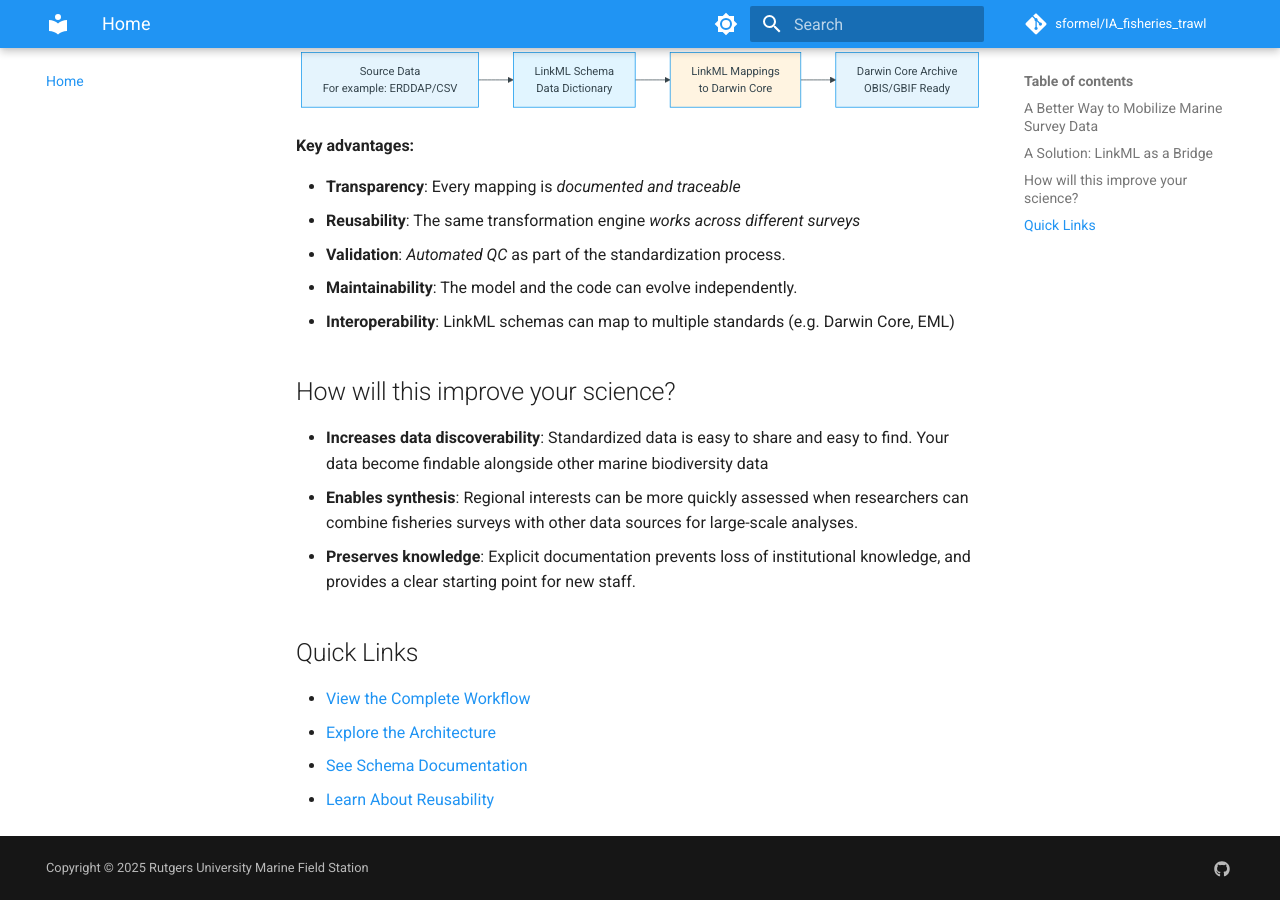
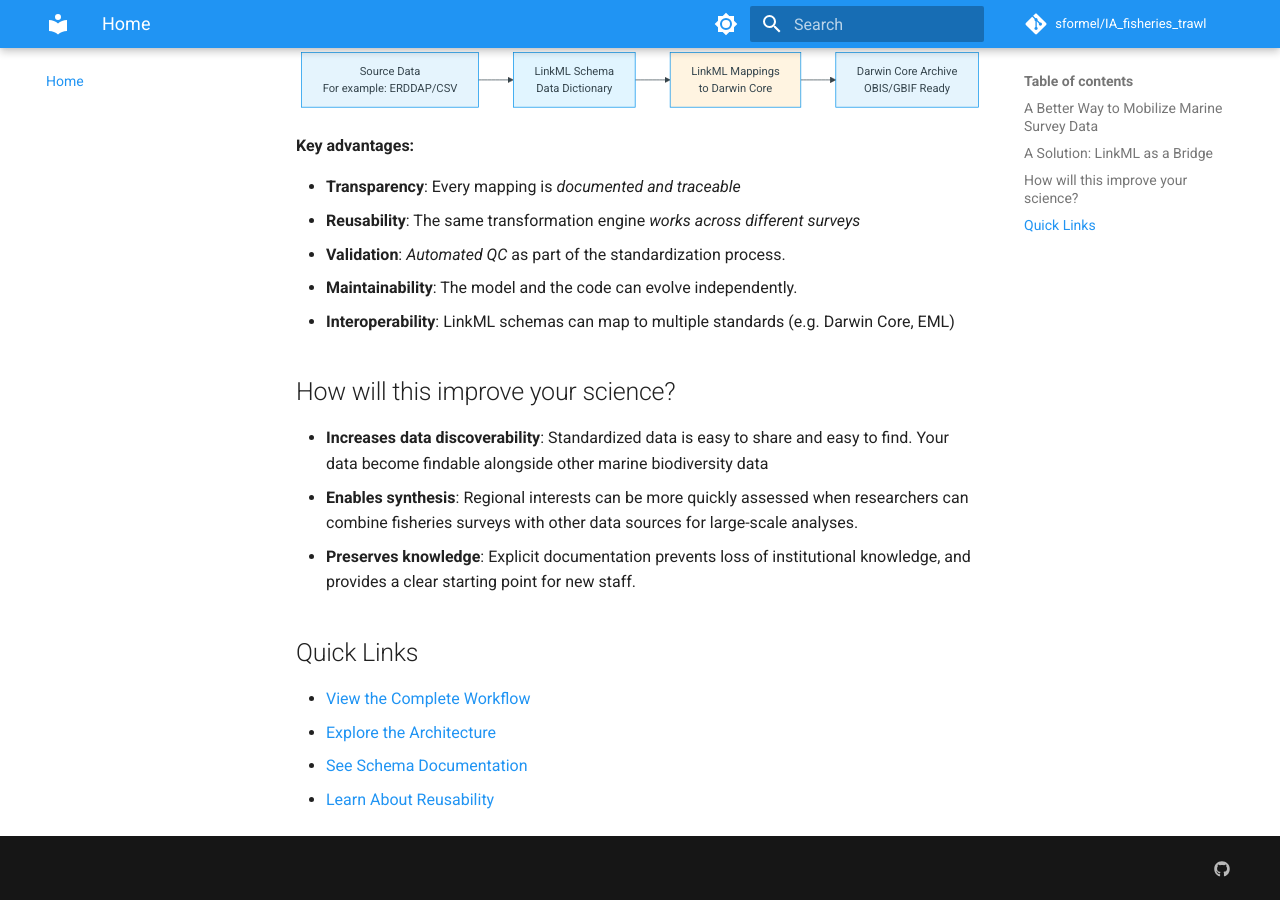
Before and after one commit to sformel/IA_fisheries_trawl, an MkDocs documentation site: the page built from docs/index.md, in a window 1280 px wide and 900 px high, scrolled down 617 px. Built offline with MkDocs 1.6.1 and Material for MkDocs 9.7.7, drawn with Linux system fonts in a browser that asks for light colours; comment, search, counter and statistics services are not loaded.

Commit message:
remove line from mkdocs

```diff
--- a/mkdocs.yml
+++ b/mkdocs.yml
@@ -87,5 +87,3 @@ extra:
     - icon: fontawesome/brands/github
       link: https://github.com/sformel/IA_fisheries_trawl
   generator: false
-
-copyright: Copyright &copy; 2025 Rutgers University Marine Field Station
```
